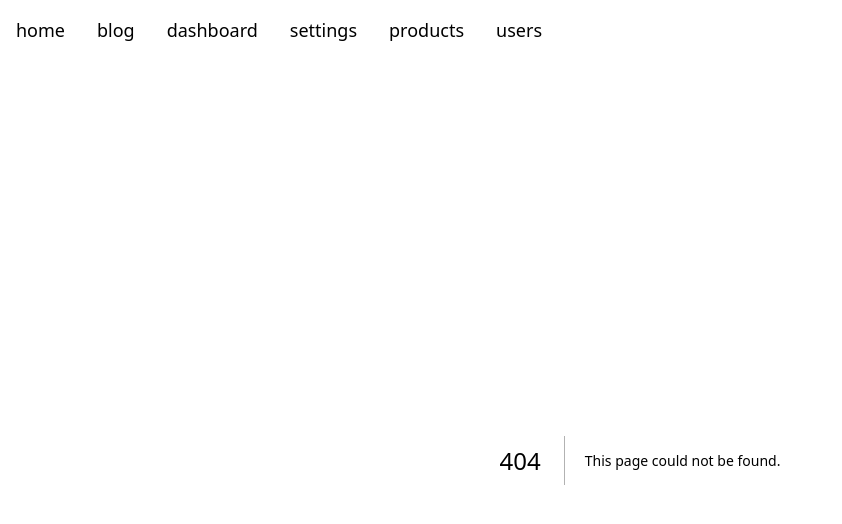
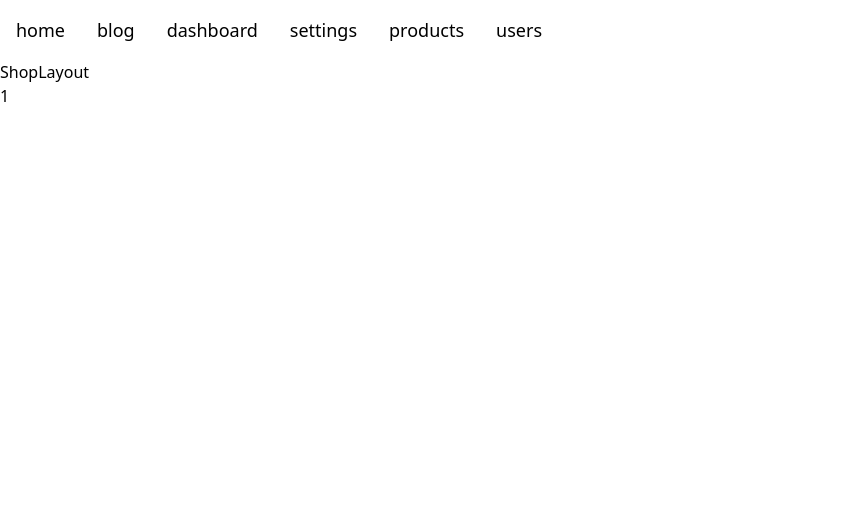
Before and after one commit to Foshati/Next14-learn, a Next.js app: page /products/1 in a window 1280 px wide. Before the commit this address had no page. Shown: the top 524 px of the page, without its empty margins (0-842 px from the left). Built offline with nearby package versions, Linux system fonts and the light colour scheme.

Commit message:
dynamic route in next.js

```diff
--- a/app/(shop)/layout.js
+++ b/app/(shop)/layout.js
@@ -1,7 +1,7 @@
 export default function ShopLayout({ children }) {
   return (
     <div>
-      <p>children</p>
+      <p>ShopLayout</p>
       {children}
     </div>
   );
--- /dev/null
+++ b/app/(shop)/products/[id]/page.js
@@ -0,0 +1,8 @@
+export default function productId({ params }) {
+  //   console.log(params.id);
+  return (
+    <div>
+      <p>{params.id}</p>
+    </div>
+  );
+}
```
